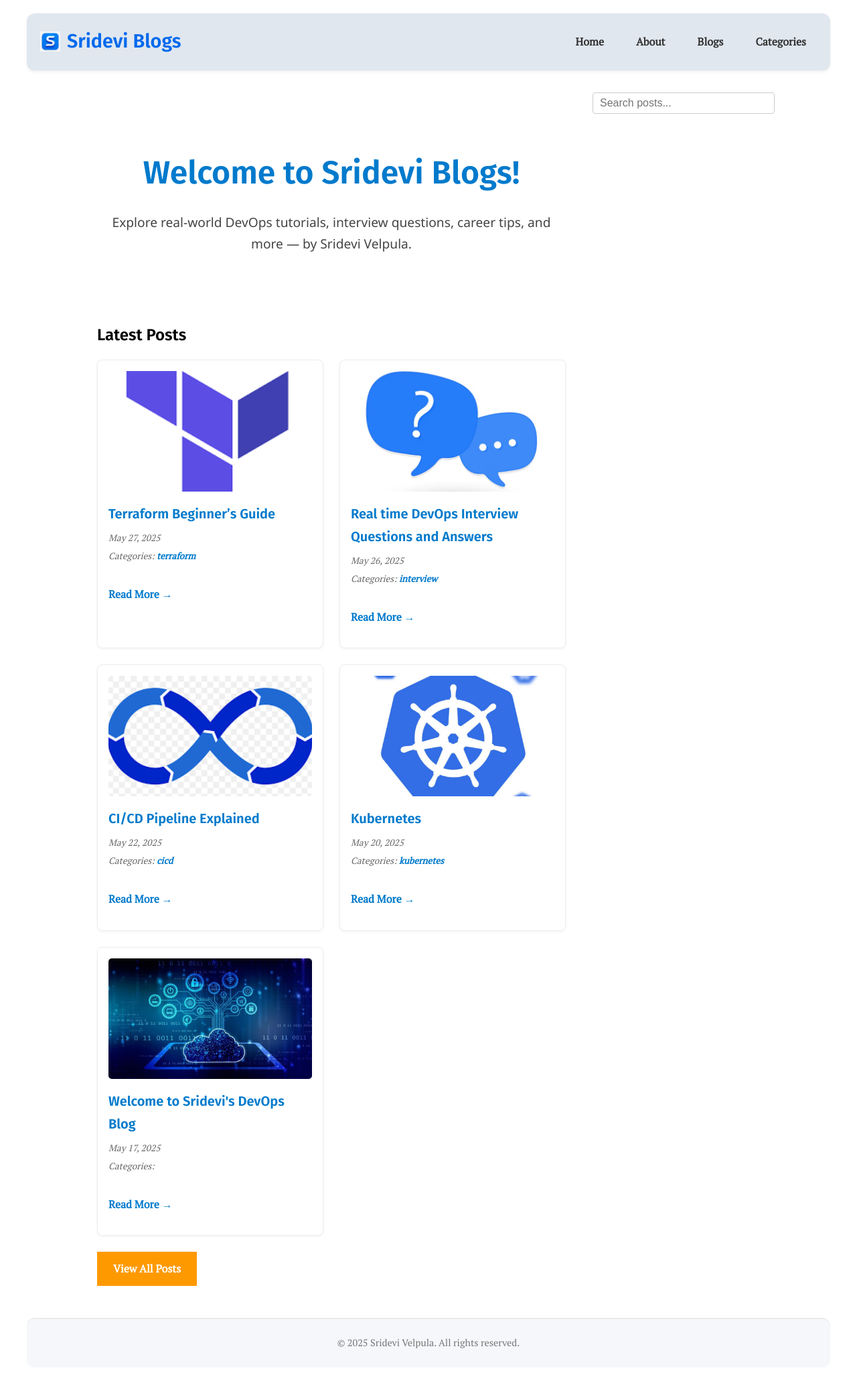
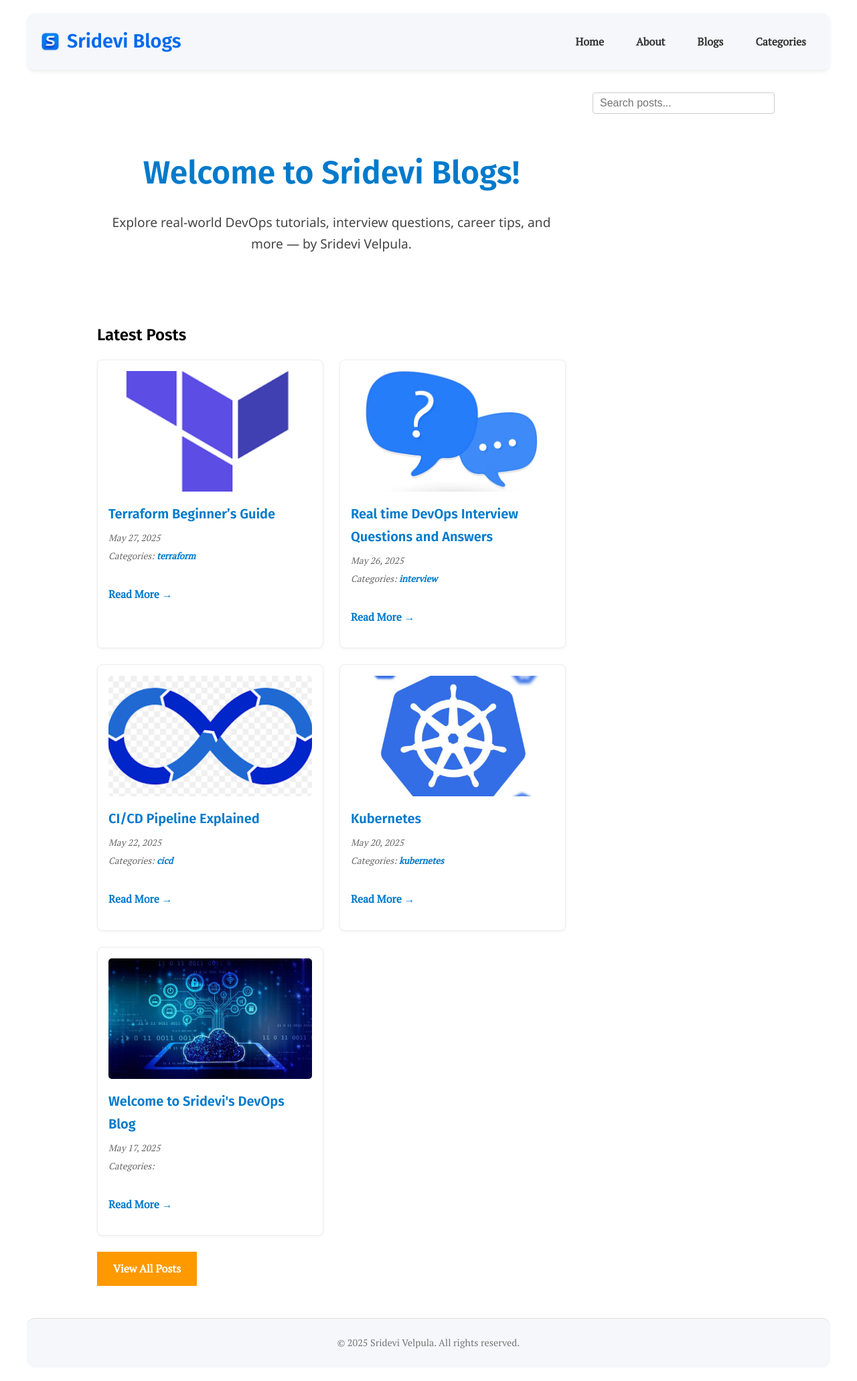
Before and after one commit to srideviblogs/srideviblogs.github.io, a Jekyll site: the page built from index.md, in a window 1280 px wide. Shown: the whole page at 67% size. Built offline with Jekyll 4.4.1, drawn with Linux system fonts in a browser that asks for light colours.

Commit message:
Update custom.css

```diff
--- a/assets/css/custom.css
+++ b/assets/css/custom.css
@@ -58,7 +58,7 @@ header.site-header {
   border-bottom: 1px solid #eee;
   margin-bottom: 2rem;
   padding: 0.5rem 0;
-  background: #e0e7ef;
+  background: #f5f7fa;
   box-shadow: 0 2px 5px rgba(0, 0, 0, 0.05);
   border-radius: 12px;
 }
```
